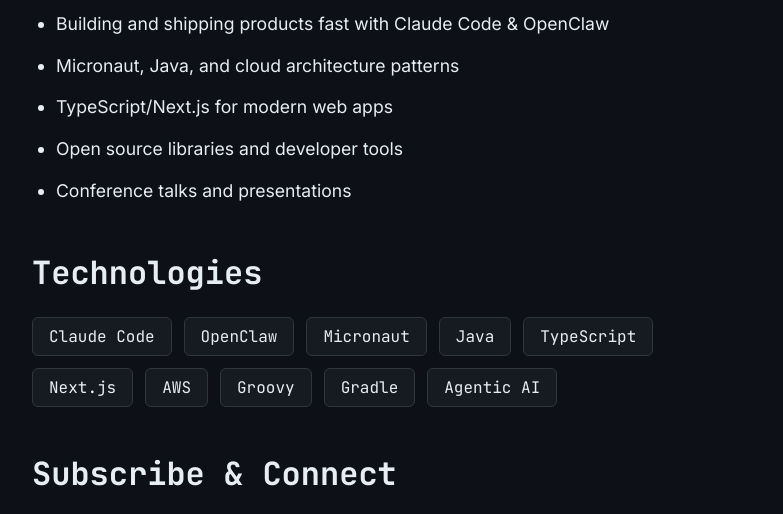
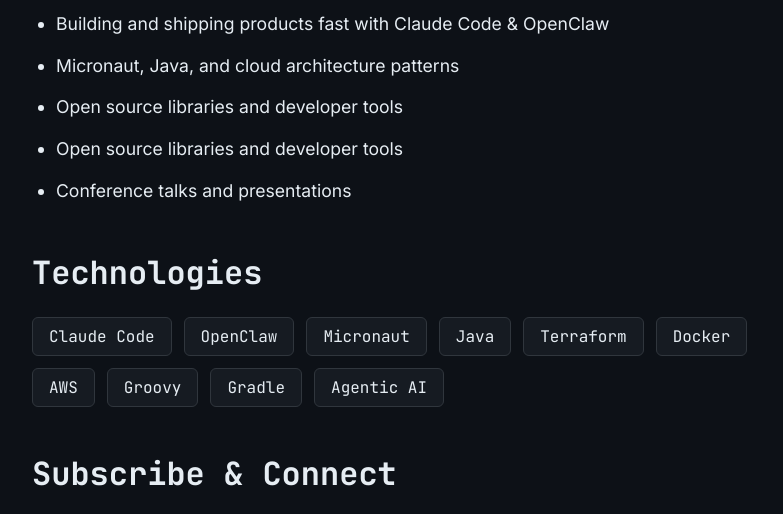
Before and after one commit to musketyr/www.orany.cz, an Astro site: page /about in a window 1280 px wide. Shown: the part 714-1228 px from the top of the page, without its empty margins (248-1031 px from the left). Built offline with nearby package versions, Linux system fonts and the light colour scheme; Astro itself is replaced by a stand-in of ours.

Commit message:
Replace TypeScript/Next.js with Terraform/Docker in tech tags

```diff
--- a/src/pages/about/index.astro
+++ b/src/pages/about/index.astro
@@ -28,7 +28,7 @@
           <li>Agentic coding workflows and AI-assisted development</li>
           <li>Building and shipping products fast with Claude Code &amp; OpenClaw</li>
           <li>Micronaut, Java, and cloud architecture patterns</li>
-          <li>TypeScript/Next.js for modern web apps</li>
+          <li>Open source libraries and developer tools</li>
           <li>Open source libraries and developer tools</li>
           <li>Conference talks and presentations</li>
         </ul>
@@ -41,8 +41,8 @@
           <span class="tech-tag">OpenClaw</span>
           <span class="tech-tag">Micronaut</span>
           <span class="tech-tag">Java</span>
-          <span class="tech-tag">TypeScript</span>
-          <span class="tech-tag">Next.js</span>
+          <span class="tech-tag">Terraform</span>
+          <span class="tech-tag">Docker</span>
           <span class="tech-tag">AWS</span>
           <span class="tech-tag">Groovy</span>
           <span class="tech-tag">Gradle</span>
```
